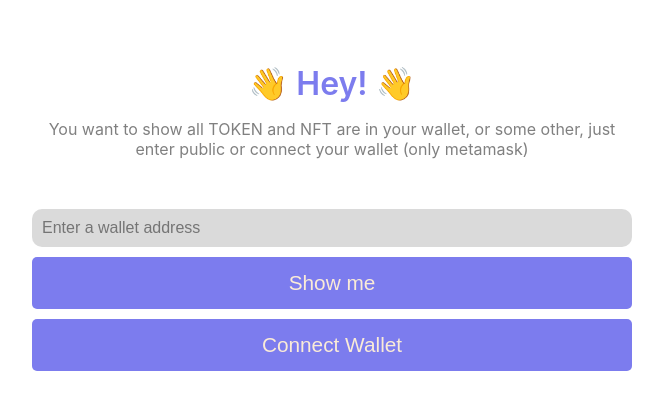
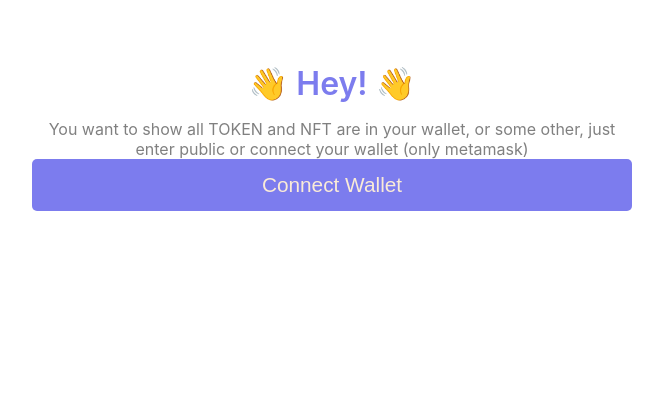
Before and after one commit to Maxvyr/check-your-wallet, a React (Create React App) app: page / in a window 1280 px wide. Shown: the top 410 px of the page, without its empty margins (308-971 px from the left). Built offline with nearby package versions, Linux system fonts and the light colour scheme; the HTML template or start-up script is replaced by a standard one.

Commit message:
:coffin: remove dead code

```diff
--- a/src/App.js
+++ b/src/App.js
@@ -9,7 +9,6 @@ export default function App() {
   const [currentAccount, setCurrentAccount] = useState("");
   const [tokens, setTokens]= useState([]);
   const [errorTokenCall, setErrorTokenCall] = useState("");
-  const [inputValue, setInputValue] = useState("");
 
 
   const checkIfWalletIsConnected = async () => {
@@ -59,12 +58,6 @@ export default function App() {
       checkIfWalletIsConnected();
   }, []);
 
-  const onInputChange = (event) => {
-    // recover value inside input and call useEffect
-    const { value }= event.target;
-    setInputValue(value);
-  }
-
   const searchValue = () => {
     const wantNft = "true";
     const chainID = "137";
@@ -94,11 +87,6 @@ export default function App() {
         {/* if no current wallet connect */}
         {!currentAccount && (
           <>
-            <div className="input-container">
-              <input type="text" placeholder="Enter a wallet address" value={inputValue} onChange={onInputChange}/>
-              <button type="submit" className="waveButton">Show me</button>
-            </div>
-            <div className="sized-box"></div>
             <button className="waveButton" onClick={connectWallet}>
               Connect Wallet
             </button>
@@ -107,8 +95,7 @@ export default function App() {
 
         {currentAccount && (
           <>
-            <p>Wich chain?</p> {/* menu déroulant */}
-            <p>NFT yes no</p>
+            <p>Add a desc</p> {/* menu déroulant */}
             <button className="waveButton" onClick={searchValue}>Search</button>
           </>
         )}
```
